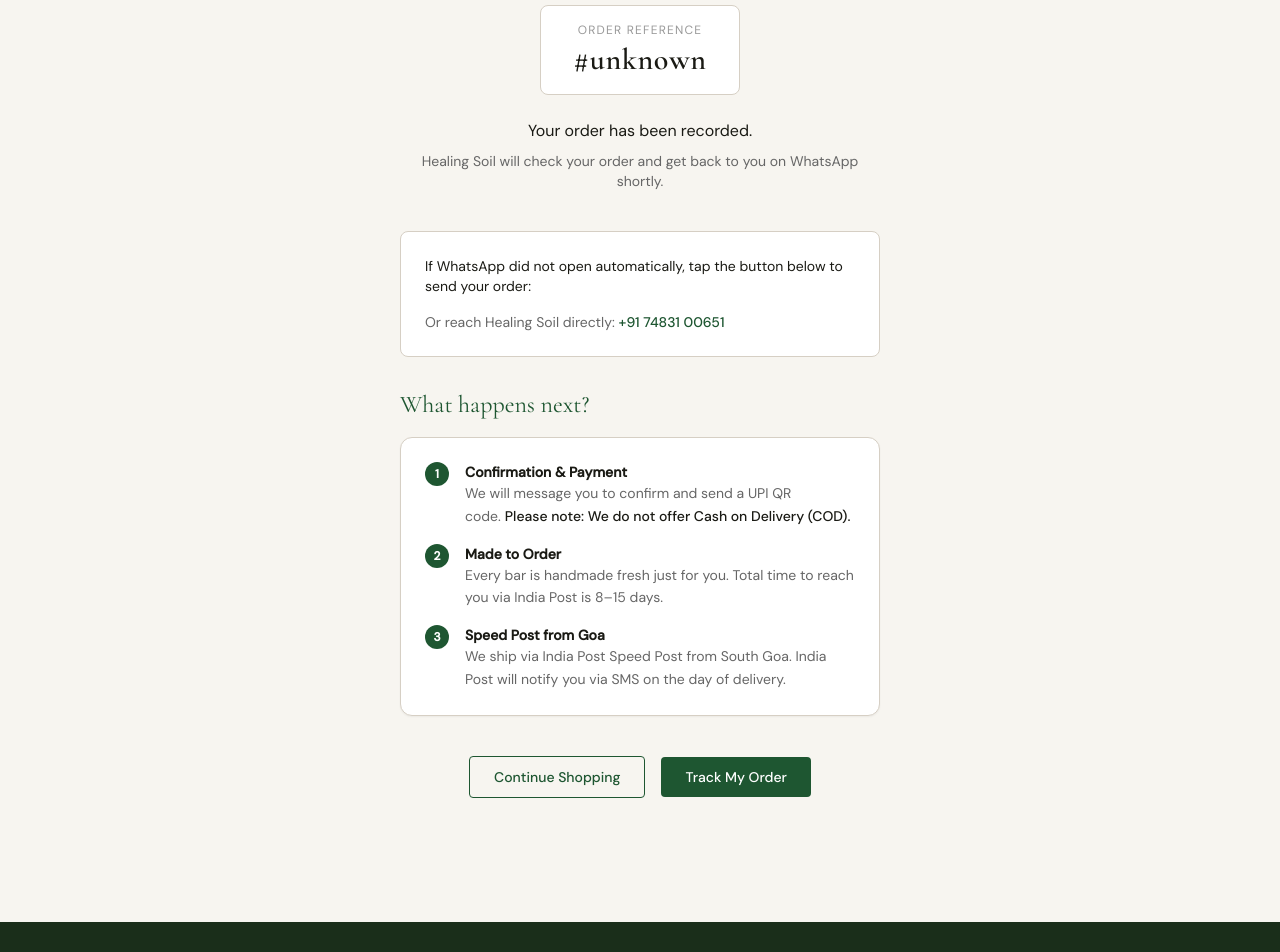
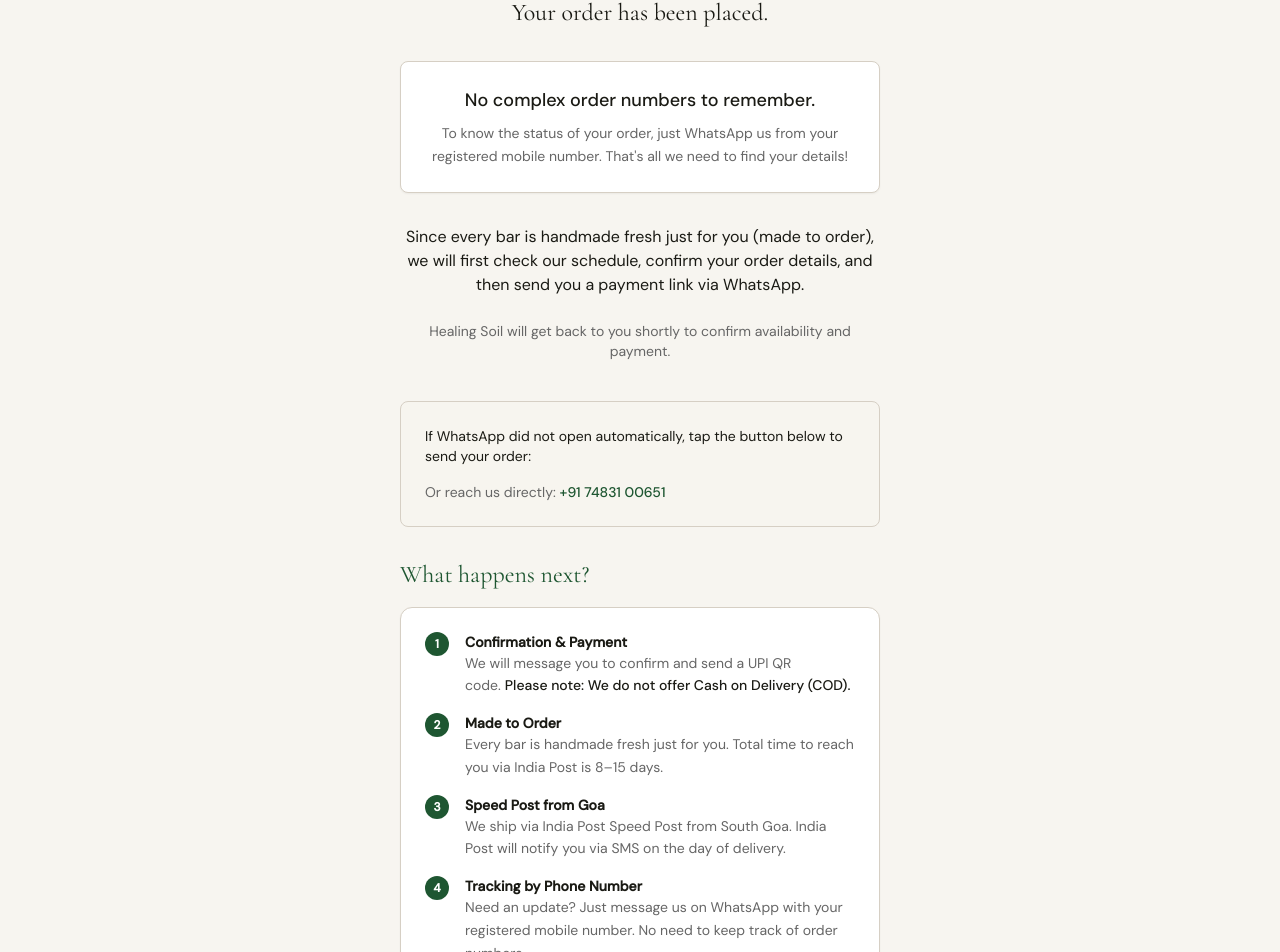
Before and after one commit to saikalyan15/healing-soil, a Next.js app: page /order/confirmation in a window 1280 px wide. Shown: the part 333-1285 px from the top of the page. Built offline with nearby package versions, Linux system fonts and the light colour scheme.

Commit message:
fixed order confirmation page

```diff
--- a/src/app/order/confirmation/page.tsx
+++ b/src/app/order/confirmation/page.tsx
@@ -35,33 +35,34 @@
           </svg>
         </div>
 
-        <h1 className="mb-4 font-serif text-4xl text-[#1E5631]">Order received!</h1>
+        <h1 className="mb-2 font-serif text-4xl text-[#1E5631]">Thank you!</h1>
+        <p className="mb-8 font-serif text-2xl text-[#1A1A14]">Your order has been placed.</p>
 
-        {/* Reference number */}
-        <div className="mb-6 inline-block rounded-lg border border-[#D6CFC4] bg-white px-8 py-4">
-          <p className="mb-1 font-sans text-xs uppercase tracking-widest text-[#999]">
-            Order reference
+        {/* Info box */}
+        <div className="mb-8 rounded-lg border border-[#D6CFC4] bg-white p-6 text-center shadow-sm">
+          <p className="mb-2 font-sans text-lg font-medium text-[#1A1A14]">
+            No complex order numbers to remember.
           </p>
-          <p className="font-serif text-3xl font-semibold tracking-wide text-[#1A1A14]">
-            #{ref}
+          <p className="font-sans text-sm leading-relaxed text-[#666666]">
+            To know the status of your order, just WhatsApp us from your registered mobile number. That's all we need to find your details!
           </p>
         </div>
 
-        <p className="mb-2 font-sans text-base text-[#1A1A14]">
-          Your order has been recorded.
+        <p className="mb-6 font-sans text-base text-[#1A1A14]">
+          Since every bar is handmade fresh just for you (made to order), we will first check our schedule, confirm your order details, and then send you a payment link via WhatsApp.
         </p>
         <p className="mb-10 font-sans text-sm text-[#666666]">
-          Healing Soil will check your order and get back to you on WhatsApp shortly.
+          Healing Soil will get back to you shortly to confirm availability and payment.
         </p>
 
         {/* WhatsApp fallback box */}
-        <div className="mb-8 rounded-lg border border-[#D6CFC4] bg-white p-6 text-left">
+        <div className="mb-8 rounded-lg border border-[#D6CFC4] bg-[#F7F5F0]/50 p-6 text-left">
           <p className="mb-4 font-sans text-sm text-[#1A1A14]">
             If WhatsApp did not open automatically, tap the button below to send your order:
           </p>
           <WhatsAppFallback />
           <p className="mt-4 font-sans text-sm text-[#666666]">
-            Or reach Healing Soil directly:{' '}
+            Or reach us directly:{' '}
             <a
               href="https://wa.me/917483100651"
               target="_blank"
@@ -104,6 +105,15 @@
                 </p>
               </div>
             </div>
+            <div className="flex gap-4">
+              <span className="flex h-6 w-6 shrink-0 items-center justify-center rounded-full bg-[#1E5631] text-xs font-bold text-white">4</span>
+              <div>
+                <p className="font-sans text-sm font-bold text-[#1A1A14]">Tracking by Phone Number</p>
+                <p className="font-sans text-sm leading-relaxed text-[#666666]">
+                  Need an update? Just message us on WhatsApp with your registered mobile number. No need to keep track of order numbers.
+                </p>
+              </div>
+            </div>
           </div>
         </div>
 
--- a/src/app/order/track/page.tsx
+++ b/src/app/order/track/page.tsx
@@ -19,12 +19,12 @@
         <div className="rounded-xl border border-[#D6CFC4] bg-white p-8 shadow-sm">
           <h2 className="mb-6 font-serif text-2xl text-[#1A1A14]">Check status on WhatsApp</h2>
           <p className="mb-8 font-sans text-sm text-[#666666]">
-            The fastest way to get an update on your order or shipping status
-            is to message us directly.
+            The fastest way to get an update is to message us directly.
+            Just send a WhatsApp from your registered mobile number—no order number required.
           </p>
 
           <a
-            href="https://wa.me/917483100651?text=Hi%20Healing%20Soil%2C%20I%27d%20like%20to%20check%20the%20status%20of%20my%20order."
+            href="https://wa.me/917483100651?text=Hi%20Healing%20Soil%2C%20I%27d%20like%20to%20check%20the%20status%20of%20my%20order%20from%20this%20mobile%20number."
             target="_blank"
             rel="noopener noreferrer"
             className="inline-flex w-full items-center justify-center gap-2 rounded-lg bg-[#1E5631] px-8 py-4 font-sans text-base font-medium text-white transition-colors hover:bg-[#C9A84C] hover:text-[#1A1A14]"
--- a/src/components/OrderForm.tsx
+++ b/src/components/OrderForm.tsx
@@ -159,7 +159,9 @@
       clearOrder()
       router.push(`/order/confirmation?ref=${ref || order_id}`)
     } catch (err) {
-      setError(err instanceof Error ? err.message : 'Something went wrong. Please try again.')
+      setError(
+        "We're sorry, but we couldn't process your order right now. Please message us on WhatsApp and we'll help you place your order manually."
+      )
       setLoading(false)
     }
   }
@@ -329,9 +331,19 @@
       </div>
 
       {error && (
-        <p className="rounded border border-red-200 bg-red-50 px-3 py-2 font-sans text-sm text-red-600">
-          {error}
-        </p>
+        <div className="rounded border border-red-200 bg-red-50 px-4 py-3">
+          <p className="font-sans text-sm font-medium text-red-800">
+            {error}
+          </p>
+          <a
+            href={`https://wa.me/${WA_NUMBER}?text=${encodeURIComponent("Hi Healing Soil, I'm having trouble placing my order on the website. Can you help me?")}`}
+            target="_blank"
+            rel="noopener noreferrer"
+            className="mt-2 inline-block font-sans text-sm font-bold text-[#1E5631] underline"
+          >
+            Message us on WhatsApp →
+          </a>
+        </div>
       )}
 
       <button
--- a/src/lib/orders.ts
+++ b/src/lib/orders.ts
@@ -135,10 +135,13 @@
 
   const order: SoapLedgerOrderResponse = await res.json()
 
+  // Fallback: if SoapLedger doesn't return a 'ref', create a simple one from timestamp
+  const humanRef = order.ref || `WEB-${Date.now().toString().slice(-6)}`
+
   // 2. Fire CallMeBot notification (non-blocking, errors are swallowed)
-  await sendCallMeBotNotification(order.order_id, order.ref, payload)
+  await sendCallMeBotNotification(order.order_id, humanRef, payload)
 
-  return { order_id: order.order_id, ref: order.ref }
+  return { order_id: order.order_id, ref: humanRef }
 }
 
 // ─── WhatsApp deep-link builder ────────────────────────────────────────────────
@@ -183,7 +186,6 @@
     ``,
     notes ? `Note: ${notes}` : '',
     notes ? `` : '',
-    `Order ref: ${orderId}`,
     customer.email ? `Email: ${customer.email}` : '',
   ]
     .filter((line) => line !== undefined)
```
